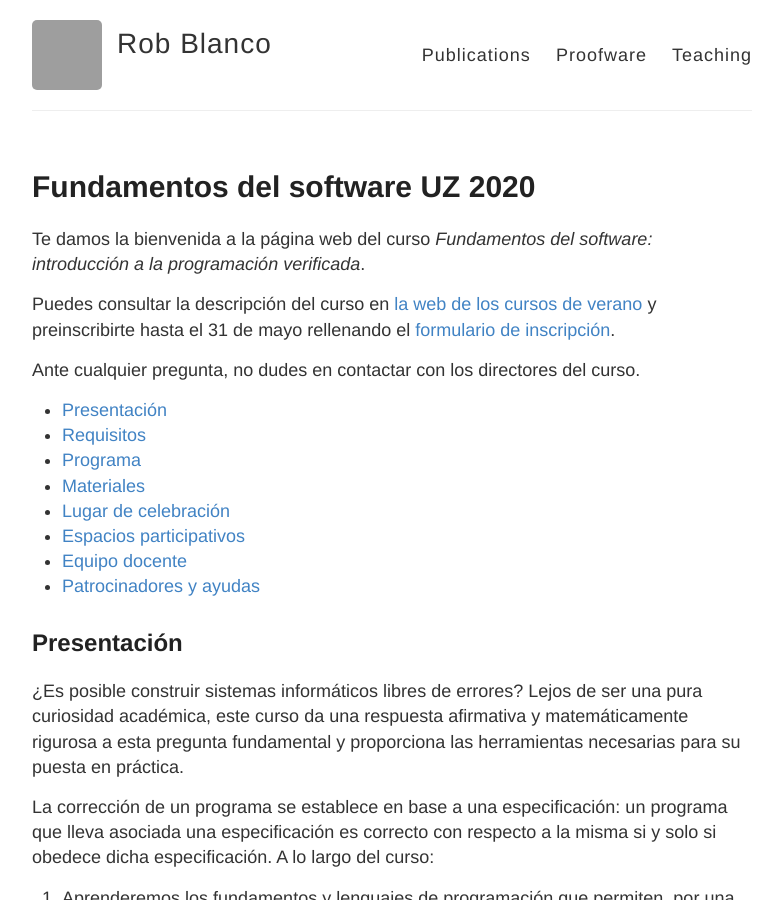
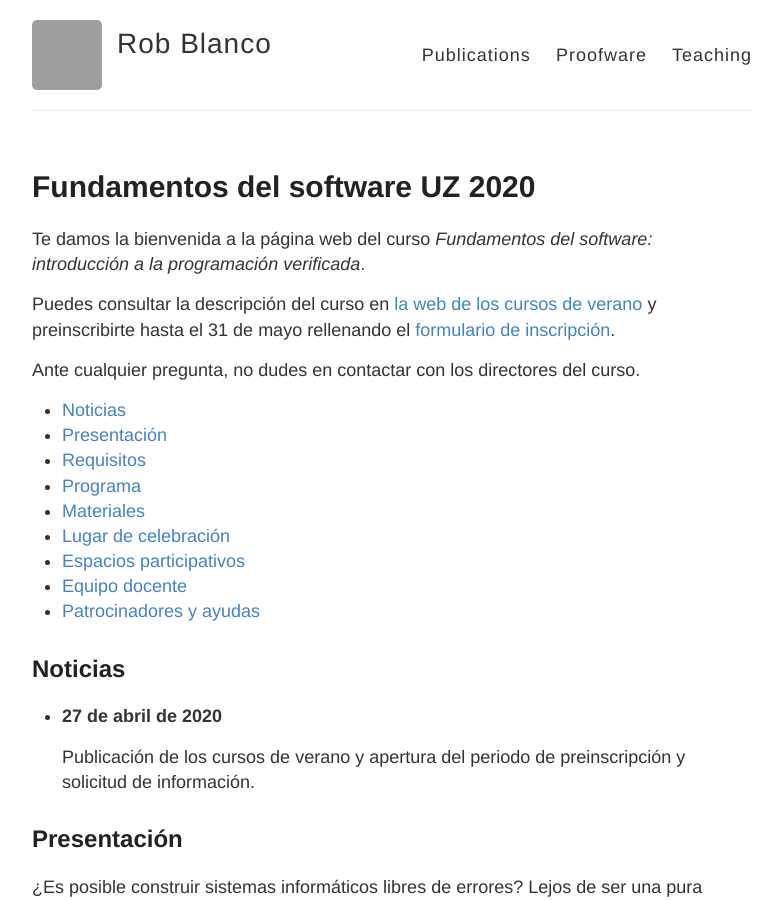
Before and after one commit to robblanco/robblanco.github.io, a Jekyll site: the page built from unizar2020.md, in a window 1280 px wide and 900 px high. Shown: the whole window, without its empty margins (248-1029 px from the left). Built offline with Jekyll 4.4.1, drawn with Linux system fonts in a browser that asks for light colours; grey boxes are pictures that could not be loaded.

Commit message:
Add news section

```diff
--- a/unizar2020.md
+++ b/unizar2020.md
@@ -15,6 +15,13 @@ Ante cualquier pregunta, no dudes en contactar con los directores del curso.
 
 * auto-gen TOC:
 {:toc}
+
+## Noticias
+
+ * **27 de abril de 2020**
+
+   Publicación de los cursos de verano y apertura del periodo de preinscripción
+   y solicitud de información.
 
 ## Presentación
 
```
